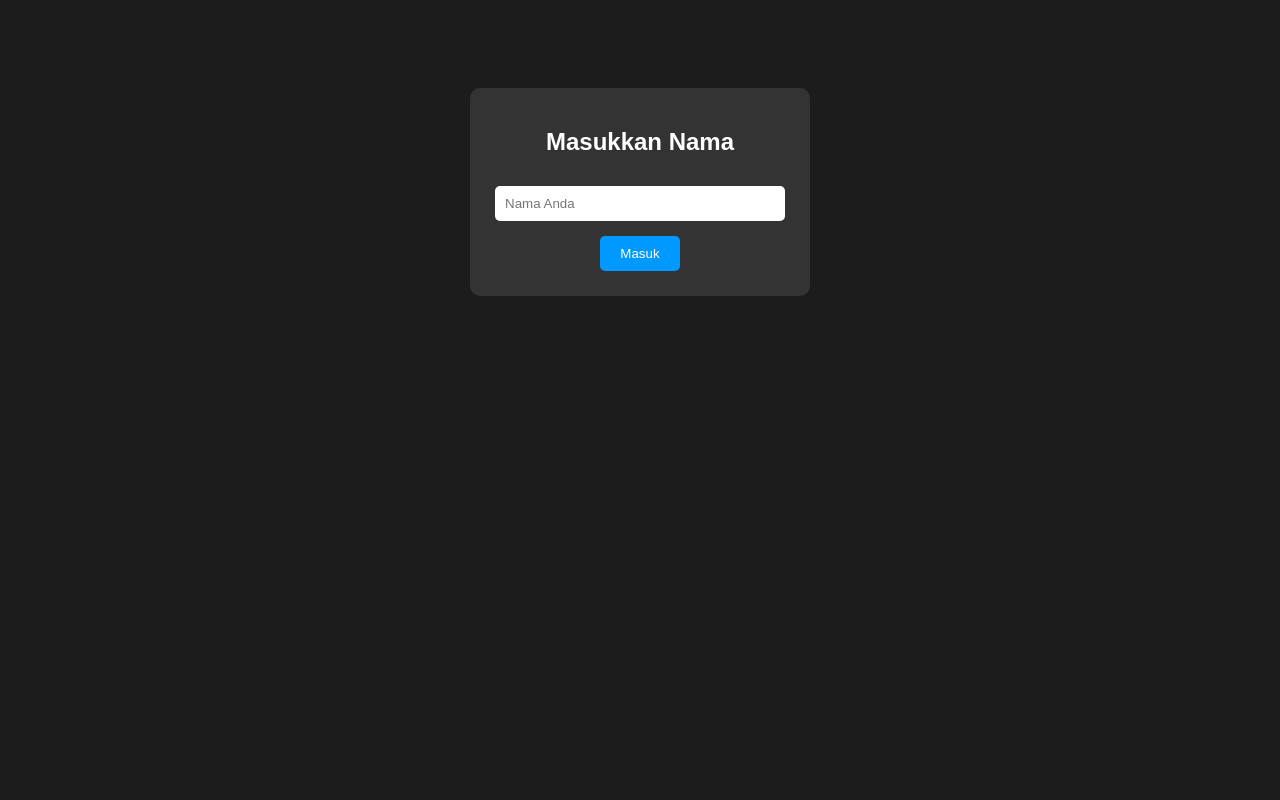
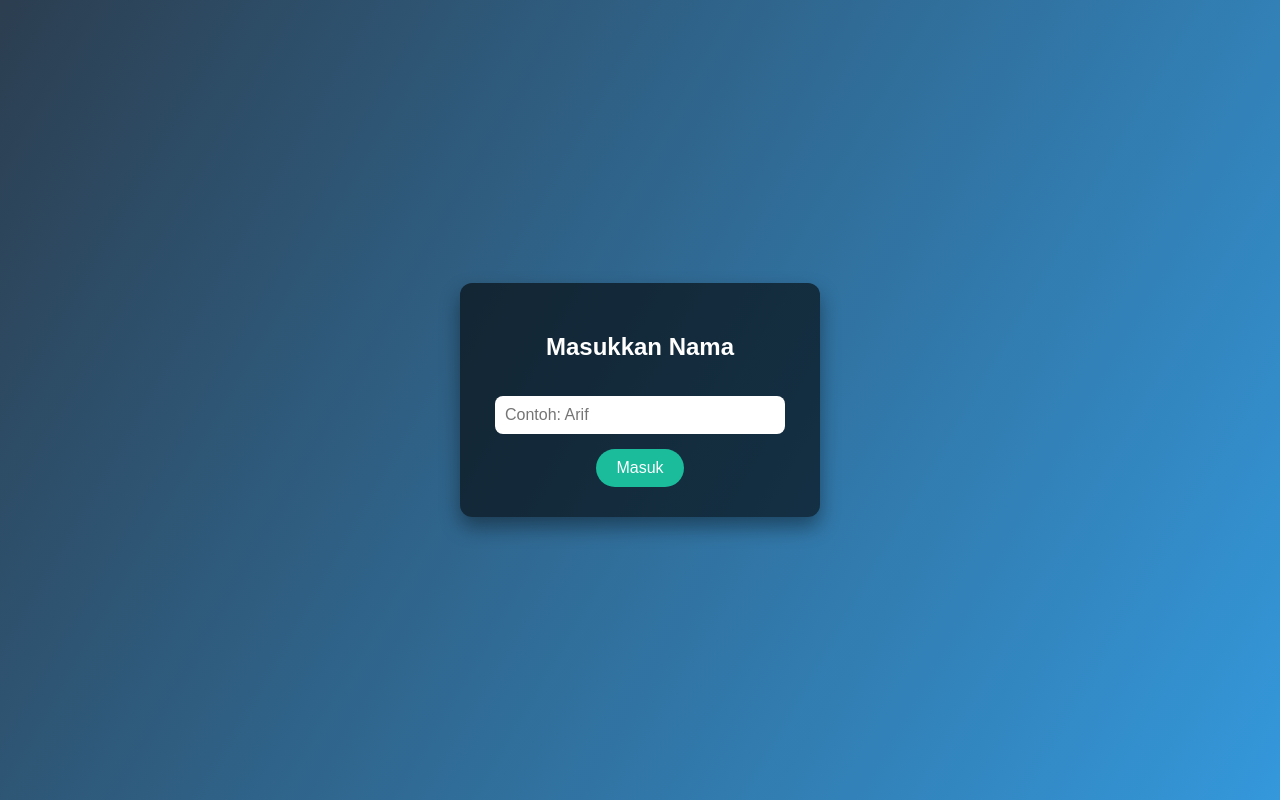
Before and after one commit to Davanico1122/dav.kalkulator.github.io, a plain HTML site: page index.html in a window 1280 px wide. Drawn offline with Linux system fonts and the light colour scheme.

Commit message:
Update index.html

```diff
--- a/index.html
+++ b/index.html
@@ -2,99 +2,63 @@
 <html lang="id">
 <head>
   <meta charset="UTF-8">
-  <title>Kalkulator Login</title>
+  <title>Login Kalkulator</title>
   <style>
     body {
-      font-family: Arial;
-      background-color: #1c1c1c;
-      color: #fff;
+      font-family: sans-serif;
+      background: linear-gradient(120deg, #2c3e50, #3498db);
+      display: flex;
+      justify-content: center;
+      align-items: center;
+      height: 100vh;
+      color: white;
+      margin: 0;
+    }
+    .container {
+      background: rgba(0,0,0,0.6);
+      padding: 30px;
+      border-radius: 12px;
       text-align: center;
-      padding-top: 80px;
+      box-shadow: 0 10px 20px rgba(0,0,0,0.4);
+      width: 300px;
     }
-    #login-box, #calculator {
-      background: #333;
-      padding: 20px;
-      width: 300px;
-      margin: auto;
-      border-radius: 10px;
-      display: none;
-    }
-    input[type="text"] {
+    input {
       width: 90%;
       padding: 10px;
-      margin: 10px 0;
+      margin: 15px 0;
+      border-radius: 8px;
       border: none;
-      border-radius: 5px;
+      font-size: 16px;
     }
     button {
       padding: 10px 20px;
-      background: #09f;
+      background: #1abc9c;
       border: none;
+      border-radius: 50px;
       color: white;
-      border-radius: 5px;
       cursor: pointer;
-      margin: 5px;
+      font-size: 16px;
     }
-    #login-box { display: block; }
   </style>
 </head>
 <body>
-
-  <div id="login-box">
+  <div class="container">
     <h2>Masukkan Nama</h2>
-    <input type="text" id="username" placeholder="Nama Anda"><br>
-    <button onclick="login()">Masuk</button>
-  </div>
-
-  <div id="calculator">
-    <h2>Kalkulator</h2>
-    <input type="text" id="display" disabled><br><br>
-    <button onclick="append('1')">1</button>
-    <button onclick="append('2')">2</button>
-    <button onclick="append('3')">3</button>
-    <button onclick="append('+')">+</button><br>
-    <button onclick="append('4')">4</button>
-    <button onclick="append('5')">5</button>
-    <button onclick="append('6')">6</button>
-    <button onclick="append('-')">-</button><br>
-    <button onclick="append('7')">7</button>
-    <button onclick="append('8')">8</button>
-    <button onclick="append('9')">9</button>
-    <button onclick="append('*')">*</button><br>
-    <button onclick="append('0')">0</button>
-    <button onclick="clearDisplay()">C</button>
-    <button onclick="calculate()">=</button>
-    <button onclick="append('/')">/</button>
+    <input type="text" id="username" placeholder="Contoh: Arif">
+    <br>
+    <button onclick="masuk()">Masuk</button>
   </div>
 
   <script>
-    function login() {
-      const username = document.getElementById('username').value;
-      if (username.trim() !== "") {
-        document.getElementById('login-box').style.display = 'none';
-        document.getElementById('calculator').style.display = 'block';
+    function masuk() {
+      const name = document.getElementById("username").value.trim();
+      if (name) {
+        localStorage.setItem("username", name);
+        window.location.href = "calculator.html";
       } else {
-        alert("Silakan masukkan nama dulu.");
-      }
-    }
-
-    function append(val) {
-      document.getElementById('display').value += val;
-    }
-
-    function clearDisplay() {
-      document.getElementById('display').value = '';
-    }
-
-    function calculate() {
-      try {
-        const result = eval(document.getElementById('display').value);
-        document.getElementById('display').value = result;
-      } catch {
-        document.getElementById('display').value = 'Error';
+        alert("Nama tidak boleh kosong!");
       }
     }
   </script>
-
 </body>
 </html>
```
